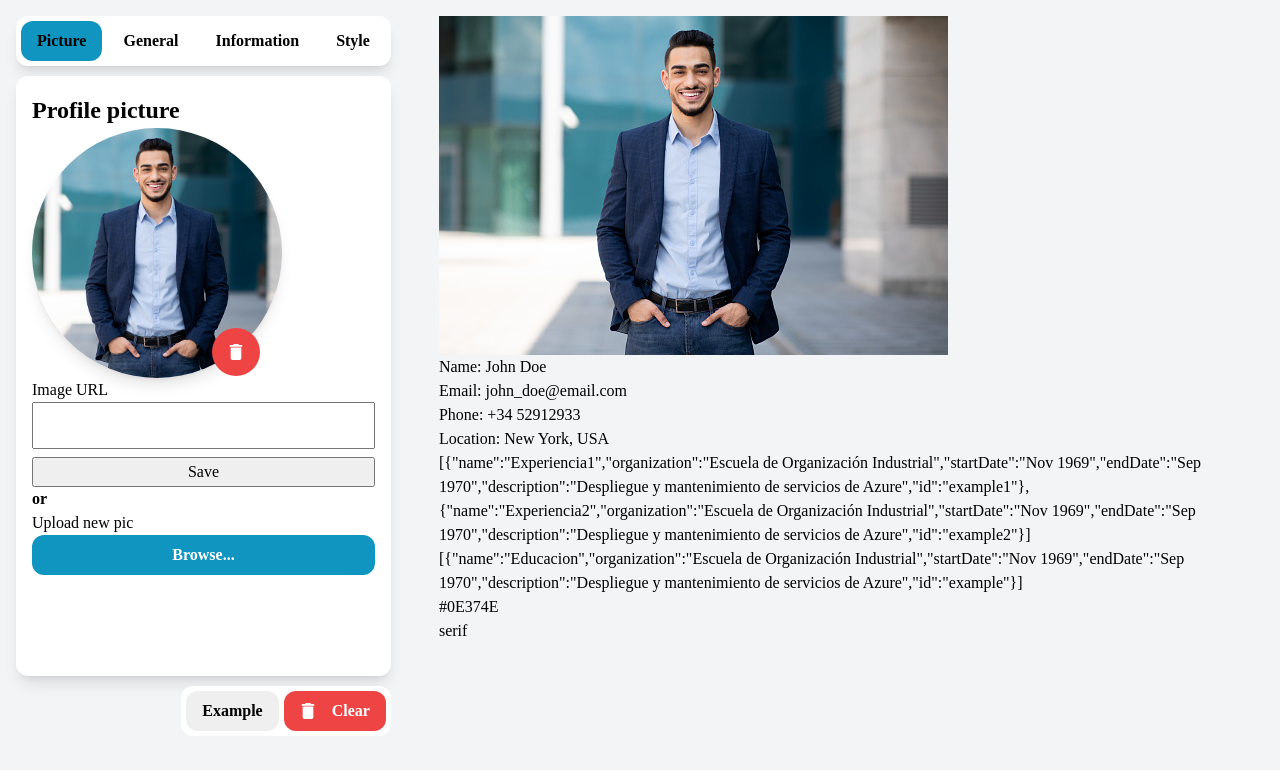
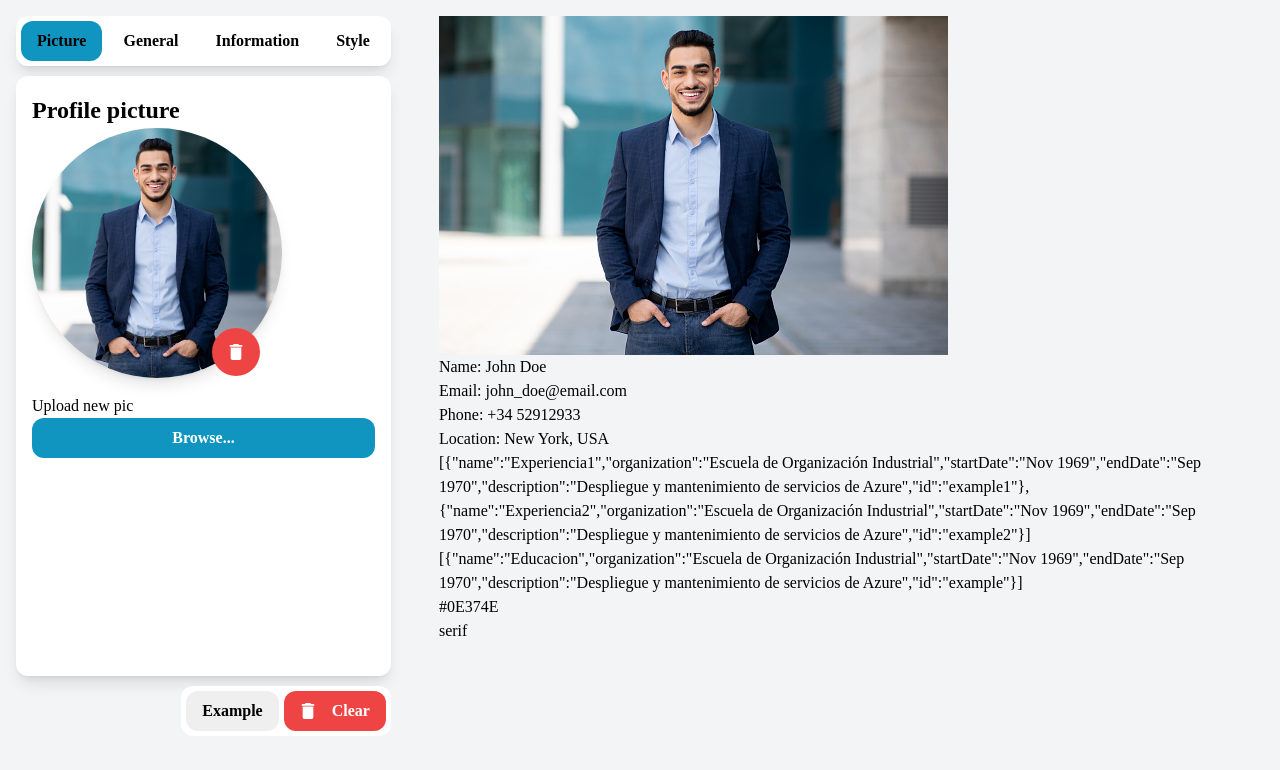
Before and after one commit to angelrcd/odin-cv-application, a React (Vite) app: page / in a window 1280 px wide. Shown: the top 770 px of the page. Built offline with nearby package versions, Linux system fonts and the light colour scheme.

Commit message:
Remove feature add picture using URL

```diff
--- a/src/components/tabs/Picture.jsx
+++ b/src/components/tabs/Picture.jsx
@@ -3,12 +3,6 @@ import { useRef } from "react";
 export default function Picture({ profilePic, onChangeProfile }) {
   const inputRef = useRef(null);
 
-  const handleSubmit = (e) => {
-    e.preventDefault();
-    const newUrl = e.target[0].value;
-    onChangeProfile(newUrl);
-    e.target[0].value = "";
-  };
   const onImageChange = (event) => {
     if (event.target.files && event.target.files[0]) {
       onChangeProfile(URL.createObjectURL(event.target.files[0]));
@@ -30,17 +24,8 @@ export default function Picture({ profilePic, onChangeProfile }) {
           </button>
         </div>
       )}
-      <form onSubmit={handleSubmit}>
-        <label>
-          <span>Image URL</span>
-          <input type="text" />
-        </label>
-        <button type="submit">Save</button>
-      </form>
-      <span>
-        <b>or</b>
-      </span>
-      <form>
+      {!profilePic && <p>--No picture--</p>}
+      <form style={{ marginTop: "1rem" }}>
         <label>
           <span>Upload new pic</span>
           <input
```
